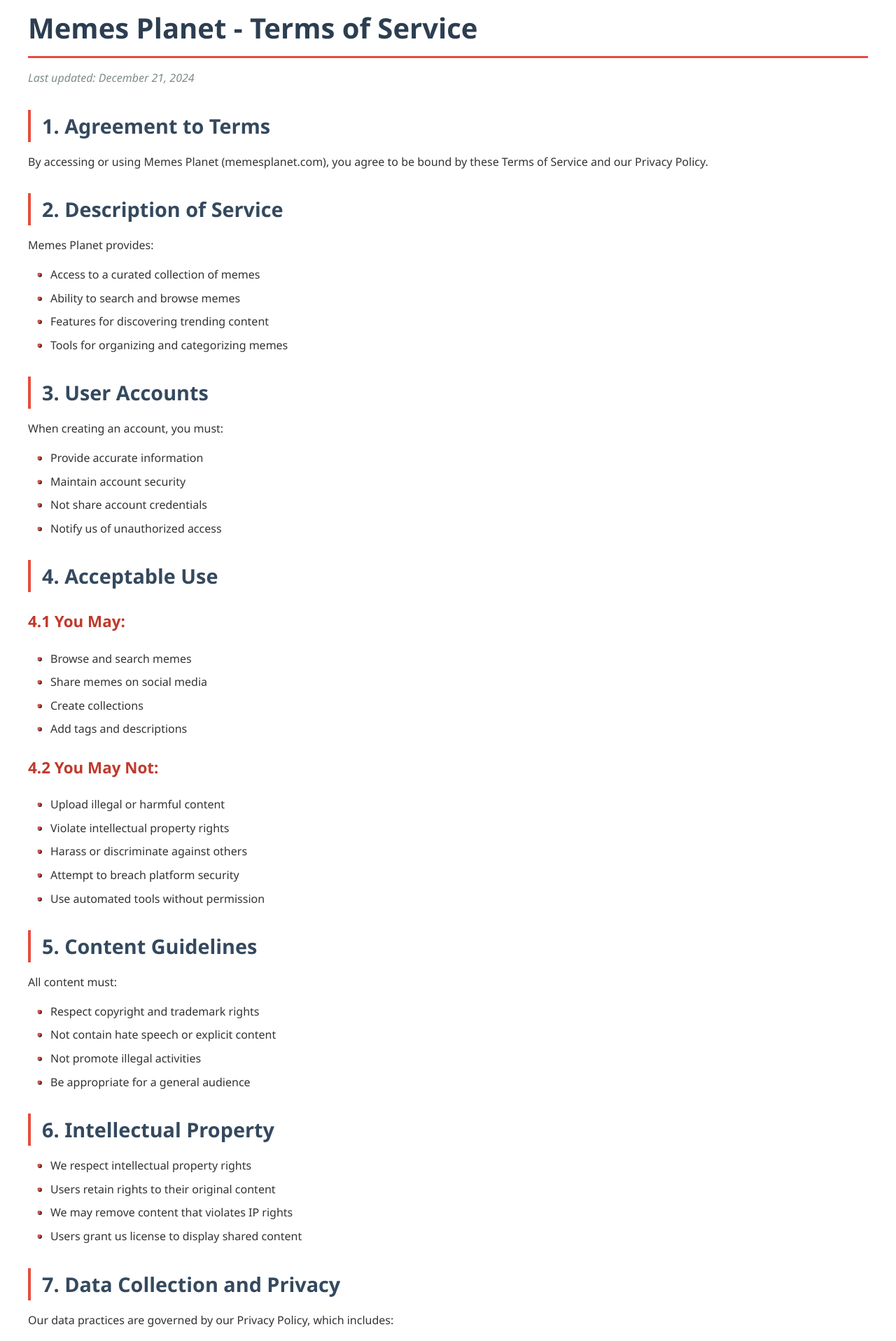
After one commit to memes-finder/backend, a PHP site: page /app/views/pages/terms.phtml in a window 1280 px wide. The commit adds this page. Shown: the top 1916 px of the page at 70% size. Run offline with PHP 8.4, Linux system fonts and the light colour scheme.

Commit message:
Updating crawlers and add privacy and terms of conditions pages

```diff
--- /dev/null
+++ b/app/views/pages/terms.phtml
@@ -0,0 +1,216 @@
+<style>
+    .terms-service {
+        max-width: 1200px;
+        margin: 0 auto;
+        font-family: 'Segoe UI', Tahoma, Geneva, Verdana, sans-serif;
+        line-height: 1.6;
+        color: #333;
+    }
+
+    .terms-service h1 {
+        color: #2c3e50;
+        font-size: 2.5rem;
+        margin-bottom: 1rem;
+        border-bottom: 3px solid #e74c3c;
+        padding-bottom: 0.5rem;
+    }
+
+    .terms-service h2 {
+        color: #34495e;
+        font-size: 1.8rem;
+        margin-top: 2rem;
+        margin-bottom: 1rem;
+        border-left: 4px solid #e74c3c;
+        padding-left: 1rem;
+    }
+
+    .terms-service h3 {
+        color: #c0392b;
+        font-size: 1.4rem;
+        margin-top: 1.5rem;
+    }
+
+    .terms-service ul {
+        padding-left: 2rem;
+        margin: 1rem 0;
+    }
+
+    .terms-service li {
+        margin: 0.5rem 0;
+        position: relative;
+    }
+
+    .terms-service li::before {
+        content: "•";
+        color: #e74c3c;
+        font-weight: bold;
+        position: absolute;
+        left: -1.2rem;
+    }
+
+    .terms-service p {
+        margin: 1rem 0;
+        text-align: justify;
+    }
+
+    .text-muted {
+        color: #7f8c8d;
+        font-style: italic;
+    }
+
+    .terms-service .important {
+        background-color: #fff5f5;
+        border-left: 4px solid #e74c3c;
+        padding: 1rem;
+        margin: 1rem 0;
+    }
+
+    @media (max-width: 768px) {
+        .terms-service {
+            padding: 0 1rem;
+        }
+
+        .terms-service h1 {
+            font-size: 2rem;
+        }
+
+        .terms-service h2 {
+            font-size: 1.5rem;
+        }
+
+        .terms-service h3 {
+            font-size: 1.2rem;
+        }
+    }
+</style>
+
+<div class="terms-service">
+    <h1>Memes Planet - Terms of Service</h1>
+    <p class="text-muted">Last updated: December 21, 2024</p>
+
+    <div class="my-4">
+        <h2>1. Agreement to Terms</h2>
+        <p>By accessing or using Memes Planet (memesplanet.com), you agree to be bound by these Terms of Service and our Privacy Policy.</p>
+    </div>
+
+    <div class="my-4">
+        <h2>2. Description of Service</h2>
+        <p>Memes Planet provides:</p>
+        <ul>
+            <li>Access to a curated collection of memes</li>
+            <li>Ability to search and browse memes</li>
+            <li>Features for discovering trending content</li>
+            <li>Tools for organizing and categorizing memes</li>
+        </ul>
+    </div>
+
+    <div class="my-4">
+        <h2>3. User Accounts</h2>
+        <p>When creating an account, you must:</p>
+        <ul>
+            <li>Provide accurate information</li>
+            <li>Maintain account security</li>
+            <li>Not share account credentials</li>
+            <li>Notify us of unauthorized access</li>
+        </ul>
+    </div>
+
+    <div class="my-4">
+        <h2>4. Acceptable Use</h2>
+        <h3>4.1 You May:</h3>
+        <ul>
+            <li>Browse and search memes</li>
+            <li>Share memes on social media</li>
+            <li>Create collections</li>
+            <li>Add tags and descriptions</li>
+        </ul>
+
+        <h3>4.2 You May Not:</h3>
+        <ul>
+            <li>Upload illegal or harmful content</li>
+            <li>Violate intellectual property rights</li>
+            <li>Harass or discriminate against others</li>
+            <li>Attempt to breach platform security</li>
+            <li>Use automated tools without permission</li>
+        </ul>
+    </div>
+
+    <div class="my-4">
+        <h2>5. Content Guidelines</h2>
+        <p>All content must:</p>
+        <ul>
+            <li>Respect copyright and trademark rights</li>
+            <li>Not contain hate speech or explicit content</li>
+            <li>Not promote illegal activities</li>
+            <li>Be appropriate for a general audience</li>
+        </ul>
+    </div>
+
+    <div class="my-4">
+        <h2>6. Intellectual Property</h2>
+        <ul>
+            <li>We respect intellectual property rights</li>
+            <li>Users retain rights to their original content</li>
+            <li>We may remove content that violates IP rights</li>
+            <li>Users grant us license to display shared content</li>
+        </ul>
+    </div>
+
+    <div class="my-4">
+        <h2>7. Data Collection and Privacy</h2>
+        <p>Our data practices are governed by our Privacy Policy, which includes:</p>
+        <ul>
+            <li>Information collection and use</li>
+            <li>Data sharing practices</li>
+            <li>User rights and choices</li>
+            <li>Security measures</li>
+        </ul>
+    </div>
+
+    <div class="my-4">
+        <h2>8. Termination</h2>
+        <p>We may terminate or suspend access to our service:</p>
+        <ul>
+            <li>For violations of these terms</li>
+            <li>For harmful or illegal behavior</li>
+            <li>To protect our users or service</li>
+            <li>At our discretion with notice</li>
+        </ul>
+    </div>
+
+    <div class="my-4">
+        <h2>9. Disclaimers</h2>
+        <ul>
+            <li>Service provided "as is"</li>
+            <li>No warranty of availability</li>
+            <li>Not responsible for user-generated content</li>
+            <li>May change or discontinue features</li>
+        </ul>
+    </div>
+
+    <div class="my-4">
+        <h2>10. Limitation of Liability</h2>
+        <p>We are not liable for:</p>
+        <ul>
+            <li>Indirect or consequential damages</li>
+            <li>Loss of data or profits</li>
+            <li>Service interruptions</li>
+            <li>Third-party actions</li>
+        </ul>
+    </div>
+
+    <div class="my-4">
+        <h2>11. Changes to Terms</h2>
+        <p>We may modify these terms at any time. Continued use constitutes acceptance of changes.</p>
+    </div>
+
+    <div class="my-4">
+        <h2>12. Contact Information</h2>
+        <p>For questions about these terms, contact us at:</p>
+        <ul>
+            <li>Email: legal@memesplanet.com</li>
+            <li>Website: https://memesplanet.com</li>
+            <li>Address: [Your Business Address]</li>
+        </ul>
+    </div>
+</div>
--- a/composer.json
+++ b/composer.json
@@ -8,6 +8,7 @@
         "ext-json": "*",
         "ext-phalcon": "^4.0",
         "ext-redis": "*",
+        "ext-dom": "*",
         "vlucas/phpdotenv": "^5.5",
         "predis/predis": "^2.2",
         "aws/aws-sdk-php": "^3.283",
@@ -16,7 +17,7 @@
         "ethanhann/redisearch-php": "^1.9",
         "orhanerday/open-ai": "^5.2",
         "google/cloud-vision": "^1.9",
-        "google/cloud-translate": "^1.17"
+        "google/cloud-translate": "^1.17",
     },
     "autoload": {
         "psr-4": {
```
Also changed, not shown: app/Controllers/PagesController.php (added, +28 -0 lines), app/Services/CrawlerService.php (+23 -1 lines), app/Services/Crawlers/Factory/CrawlerFactory.php (added, +45 -0 lines), app/Services/Crawlers/GoogleImagesCrawler.php (+2 -8 lines), app/Services/Crawlers/Interfaces/CrawlerInterface.php (added, +12 -0 lines), app/Tasks/CrawlerTask.php (+12 -3 lines), app/config/router.php (+11 -0 lines), app/views/pages/privacy.phtml (added, +178 -0 lines).
